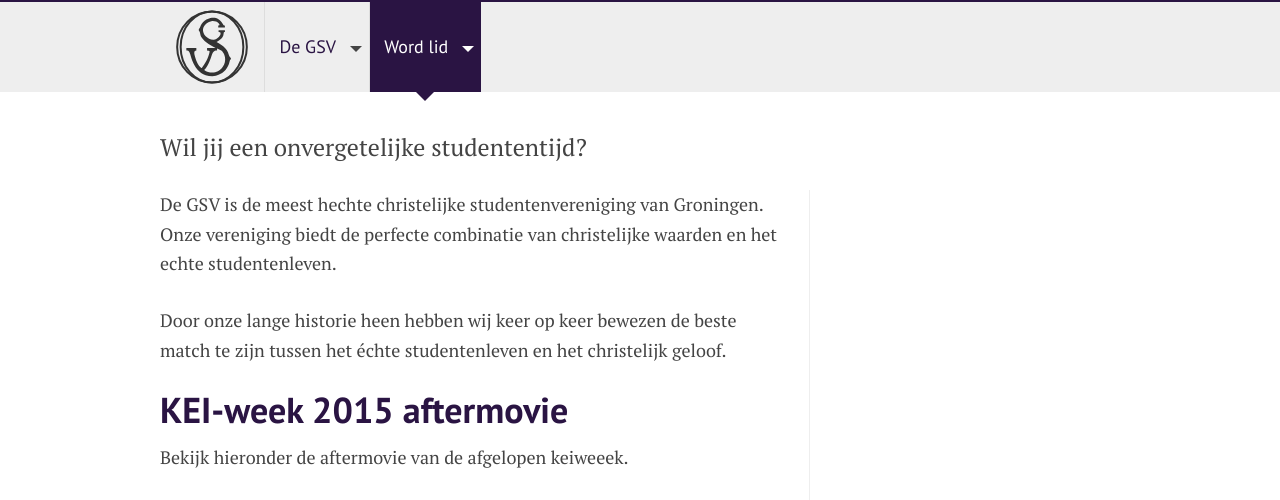
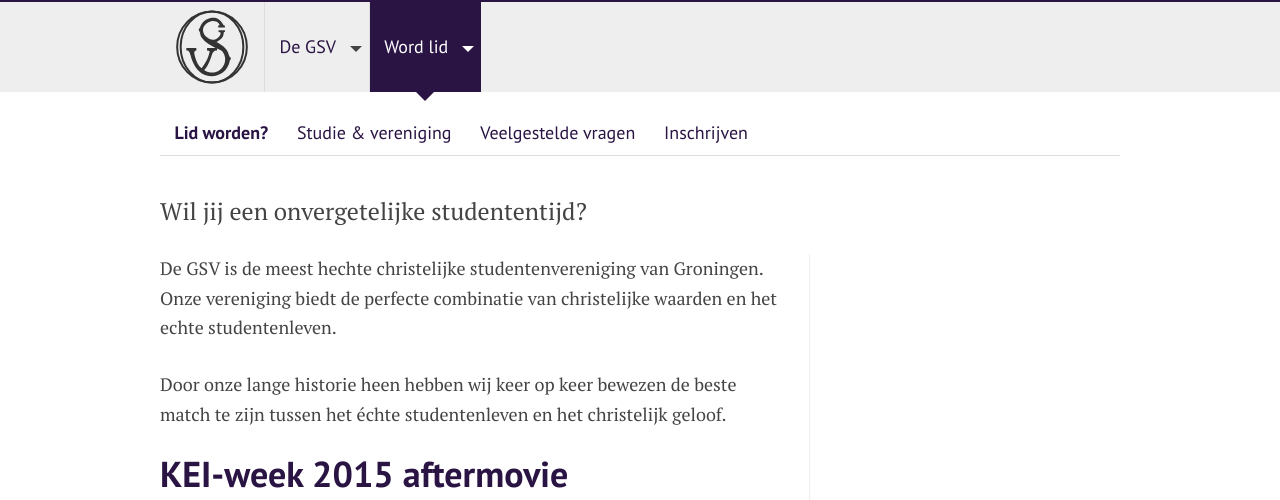
Before and after one commit to haampie/gsv, a Jekyll site: the page built from word-lid/index.md, in a window 1280 px wide. Shown: the top 500 px of the page. Built offline with Jekyll 4.4.1, drawn with Linux system fonts in a browser that asks for light colours; some of the changed text lies outside the part shown; grey boxes are pictures that could not be loaded.

Commit message:
Submenu ook erin

```diff
--- a/_includes/menu.html
+++ b/_includes/menu.html
@@ -39,28 +39,26 @@
     </ul>
 </nav>
 
-<!-- <nav class="extra-submenu-nav">
+{% assign active_sub_menu =  %}
+{% for item in include.nav %}
+    {% if item.url == navurl %}
+        {% assign active_sub_menu = item.subitems %}
+    {% endif %}
+    {% for sub in item.subitems %}
+        {% if sub.url == navurl %}
+            {% assign active_sub_menu = item.subitems %}
+        {% endif %}
+    {% endfor %}
+{% endfor %}
+
+{% if active_sub_menu %}
+<nav class="extra-submenu-nav">
     <ul class="extra-submenu">
-        <li class="top-level-menuitem active">
-            <a class="top-level-link" href="https://www.gsvnet.nl/de-gsv">Over de GSV</a>
+        {% for sub in active_sub_menu %}
+        <li class="top-level-menuitem{% if sub.url == navurl %} active{% endif%}">
+            <a class="top-level-link" href="{{ site.github.url }}{{ sub.url }}">{{ sub.text }}</a>
         </li>
-        <li class="top-level-menuitem">
-            <a class="top-level-link" href="https://www.gsvnet.nl/de-gsv/geschiedenis">Geschiedenis</a>
-        </li>
-        <li class="top-level-menuitem">
-            <a class="top-level-link" href="https://www.gsvnet.nl/de-gsv/pijlers">Pijlers</a>
-        </li>
-        <li class="top-level-menuitem">
-            <a class="top-level-link" href="https://www.gsvnet.nl/de-gsv/senaten">Senaten</a>
-        </li>
-        <li class="top-level-menuitem">
-            <a class="top-level-link" href="https://www.gsvnet.nl/de-gsv/commissies">Commissies</a>
-        </li>
-        <li class="top-level-menuitem">
-            <a class="top-level-link" href="https://www.gsvnet.nl/de-gsv/contact">Contact</a>
-        </li>
-        <li class="top-level-menuitem">
-            <a class="top-level-link" href="https://www.gsvnet.nl/de-gsv/oud-leden">Oud-leden</a>
-        </li>
+        {% endfor %}
     </ul>
-</nav> -->
+</nav>
+{% endif %}
--- a/word-lid/index.md
+++ b/word-lid/index.md
@@ -5,15 +5,19 @@ title: Word lid
 
 <p class="delta">Wil jij een onvergetelijke studententijd?</p>
 
-<div class="main-content">
-    <p>De GSV is de meest hechte christelijke studentenvereniging van Groningen. Onze vereniging biedt de perfecte combinatie van christelijke waarden en het echte studentenleven.</p>
-    <p>Door onze lange historie heen hebben wij keer op keer bewezen de beste match te zijn tussen het échte studentenleven en het christelijk geloof.</p>
+<div class="main-content" markdown="1">
 
-    <h2>KEI-week 2015 aftermovie</h2>
-    <p>Bekijk hieronder de aftermovie van de afgelopen keiweeek.</p>
-    <p>
-        <iframe frameborder="0" width="560" height="315" src="//www.dailymotion.com/embed/video/x3egf0x" allowfullscreen></iframe>
-        <br />
-        <a href="http://www.dailymotion.com/video/x3egf0x_kei-week-gsv-atv-aftermovie_webcam" target="_blank">KEI-week GSV/ATV Aftermovie</a>
-    </p>
+De GSV is de meest hechte christelijke studentenvereniging van Groningen. Onze vereniging biedt de perfecte combinatie van christelijke waarden en het echte studentenleven.
+
+Door onze lange historie heen hebben wij keer op keer bewezen de beste match te zijn tussen het échte studentenleven en het christelijk geloof.
+
+## KEI-week 2015 aftermovie
+Bekijk hieronder de aftermovie van de afgelopen keiweek.
+
+<p>
+    <iframe frameborder="0" width="560" height="315" src="//www.dailymotion.com/embed/video/x3egf0x" allowfullscreen></iframe>
+    <br />
+    <a href="http://www.dailymotion.com/video/x3egf0x_kei-week-gsv-atv-aftermovie_webcam" target="_blank">KEI-week GSV/ATV Aftermovie</a>
+</p>
+
 </div>
```
